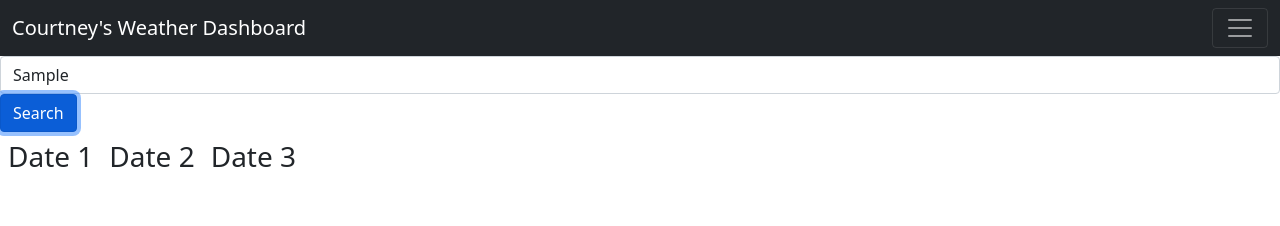
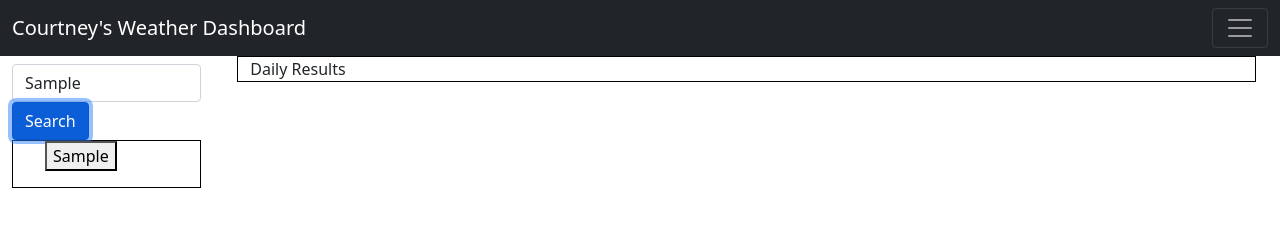
Before and after one commit to csherman177/weatherApp, a plain HTML site: page index.html in a window 1280 px wide. Both pictures are taken after typing "Sample" into the empty fields and a click on the button "Search". Drawn offline with nearby package versions, Linux system fonts and the light colour scheme; no server answers.

Commit message:
added the flex box

```diff
--- a/apiCss.css
+++ b/apiCss.css
@@ -14,3 +14,11 @@
 .wind {
     font-size: 100px;
 }
+
+.col {
+    border: 1px solid black
+}
+
+.box-city{
+    border: 1px solid black
+}
--- a/apiProjectjs.js
+++ b/apiProjectjs.js
@@ -9,7 +9,7 @@ var weatherUrl = "https://api.openweathermap.org/data/2.5/forecast?appid=" + API
 function weather() {
   var city = searchInput.value;
   var queryUrl = weatherUrl + "&q=" + city;
-  var currentDate = new Date().toISOString().split("T")[0]; // define currentDate here
+  var currentDate = new Date().toISOString().split("T")[0];
 
   fetch(queryUrl)
     .then(function (response) {
@@ -19,41 +19,40 @@ function weather() {
       if (data.list) {
         var forecast = data.list;
 
-          // get the weather data for every day for the next 5 days
+          // weather data string
         var dailyWeather = [];
 
-        // get the weather data for every day for the next 5 days
+        // weather data for every day for the next 5 days
         forecast.forEach(function (day) {
-          // get the date and time of the forecast
+          // date and time of the forecast
           var [date, time] = day.dt_txt.split(" ");
 
-          // only include forecasts for 12PM
+          // forecast for 12PM
           if (time === "12:00:00" && date >= currentDate && dailyWeather.length < 5) {
             dailyWeather.push(day);
           }
         });
 
-
         // create a div for each day's weather forecast
         dailyWeather.forEach(function (day) {
           var dayEl = document.createElement("div");
-
+          dayEl.classList.add('col')
           // create elements for the weather data
           var dateEl = document.createElement("h3");
           var tempEl = document.createElement("p");
           var windEl = document.createElement("p");
           var humidityEl = document.createElement("p");
-          //var iconEl = document.createElement("i";) //create icon element
+          var iconEl = document.createElement("img"); //create icon element
 
           // add data to the elements
           dateEl.textContent = day.dt_txt.split(" ")[0];
           tempEl.textContent = "Temperature: " + day.main.temp;
           windEl.textContent = "Wind: " + day.wind.speed;
           humidityEl.textContent = "Humidity: " + day.main.humidity;
-          //iconEl.classList.add("fa-solid fa-cloud");
+          iconEl.setAttribute('src','https://openweathermap.org/img/w/'+ day.weather[0].icon +'.png' )
 
           // append the elements to the day's weather div
-          dayEl.append(dateEl, tempEl, windEl, humidityEl,);
+          dayEl.append(dateEl, tempEl, windEl, humidityEl, iconEl);
 
          // append the div to the results container
           weatherResultsEl.appendChild(dayEl);
@@ -81,7 +80,7 @@ function weather() {
       searchInput.value = city;
       weather();
   });
-
+    }
   // append the button to the HTML element
   var searchedCitiesListEl = document.querySelector("#searched-cities-list");
 
--- a/index.html
+++ b/index.html
@@ -1,5 +1,6 @@
 <!DOCTYPE html>
 <html lang="en">
+
 <head>
   <meta charset="UTF-8" />
   <meta name="viewport" content="width=device-width, initial-scale=1.0" />
@@ -12,16 +13,20 @@
   <script src="https://kit.fontawesome.com/615d8365a7.js" crossorigin="anonymous"></script>
 </head>
 
-  <body><nav class="navbar navbar-dark bg-dark fixed-top">
+<body>
+  <nav class="navbar navbar-dark bg-dark fixed-top">
     <div class="container-fluid">
       <a class="navbar-brand" href="#">Courtney's Weather Dashboard</a>
-      <button class="navbar-toggler" type="button" data-bs-toggle="offcanvas" data-bs-target="#offcanvasDarkNavbar" aria-controls="offcanvasDarkNavbar" aria-label="Toggle navigation">
+      <button class="navbar-toggler" type="button" data-bs-toggle="offcanvas" data-bs-target="#offcanvasDarkNavbar"
+        aria-controls="offcanvasDarkNavbar" aria-label="Toggle navigation">
         <span class="navbar-toggler-icon"></span>
       </button>
-      <div class="offcanvas offcanvas-end text-bg-dark" tabindex="-1" id="offcanvasDarkNavbar" aria-labelledby="offcanvasDarkNavbarLabel">
+      <div class="offcanvas offcanvas-end text-bg-dark" tabindex="-1" id="offcanvasDarkNavbar"
+        aria-labelledby="offcanvasDarkNavbarLabel">
         <div class="offcanvas-header">
           <h5 class="offcanvas-title" id="offcanvasDarkNavbarLabel">Dark offcanvas</h5>
-          <button type="button" class="btn-close btn-close-white" data-bs-dismiss="offcanvas" aria-label="Close"></button>
+          <button type="button" class="btn-close btn-close-white" data-bs-dismiss="offcanvas"
+            aria-label="Close"></button>
         </div>
         <div class="offcanvas-body">
           <ul class="navbar-nav justify-content-end flex-grow-1 pe-3">
@@ -32,7 +37,8 @@
               <a class="nav-link" href="#">Link</a>
             </li>
             <li class="nav-item dropdown">
-              <a class="nav-link dropdown-toggle" href="#" role="button" data-bs-toggle="dropdown" aria-expanded="false">
+              <a class="nav-link dropdown-toggle" href="#" role="button" data-bs-toggle="dropdown"
+                aria-expanded="false">
                 Dropdown
               </a>
               <ul class="dropdown-menu dropdown-menu-dark">
@@ -56,45 +62,37 @@
   <header>
     <h1>Weather API Project</h1>
   </header>
-
+  <main class="container-fluid">
+    <div class="row">
       <!-- //Form Input -->
-    <section>
-        <div id="main-ctnr" >
+      <section class="col-2">
+        <div id="main-ctnr">
           <h1 id="h1Title"></h1>
-            <input type="text" id="city-input" class="form-control"/>
+          <input type="text" id="city-input" class="form-control" />
           <button id="search-btn" class="btn btn-primary">Search</button>
         </div>
-        <div id="parent" ></div>
+        <div id="parent"></div>
+        <!-- UL for Saved Cities -->
+        <section class="box-city">
+          <ul id="searched-cities-list"></ul>
+        </section>
       </section>
 
-    <!-- //Weather Results Display -->
+      <div class="col-10">
+        <div class="container">
+          <div class="row">
+            <div class="col">Daily Results</div>
+          </div>
+
           <!-- Weather Results Display -->
-<section id="first">
-  <div class="d-flex mb-3">
-    <div class="p-2">
-      <h3>Date 1</h3>
-      <p></p>
-      <p></p>
-      <p></p>
+          <section id="first" class="row">
+
+          </section>
+
         </div>
-    <div class="p-2">
-      <h3>Date 2</h3>
-      <p></p>
-      <p></p>
-      <p></p>
-    </div>
-    <div class="p-2">
-      <h3>Date 3</h3>
-      <p></p>
-      <p></p>
-      <p></p>
+
       </div>
     </div>
-</section>
-
-
-    <!-- UL for Saved Cities -->
-    <section><ul id="searched-cities-list"></ul>  </section>
-
+  </main>
   <script src="apiProjectjs.js"></script>
 </body>
```
Also changed, not shown: weatherAPI.png (added), 1 other file. Lines whose indentation alone changed are shown as unchanged.
